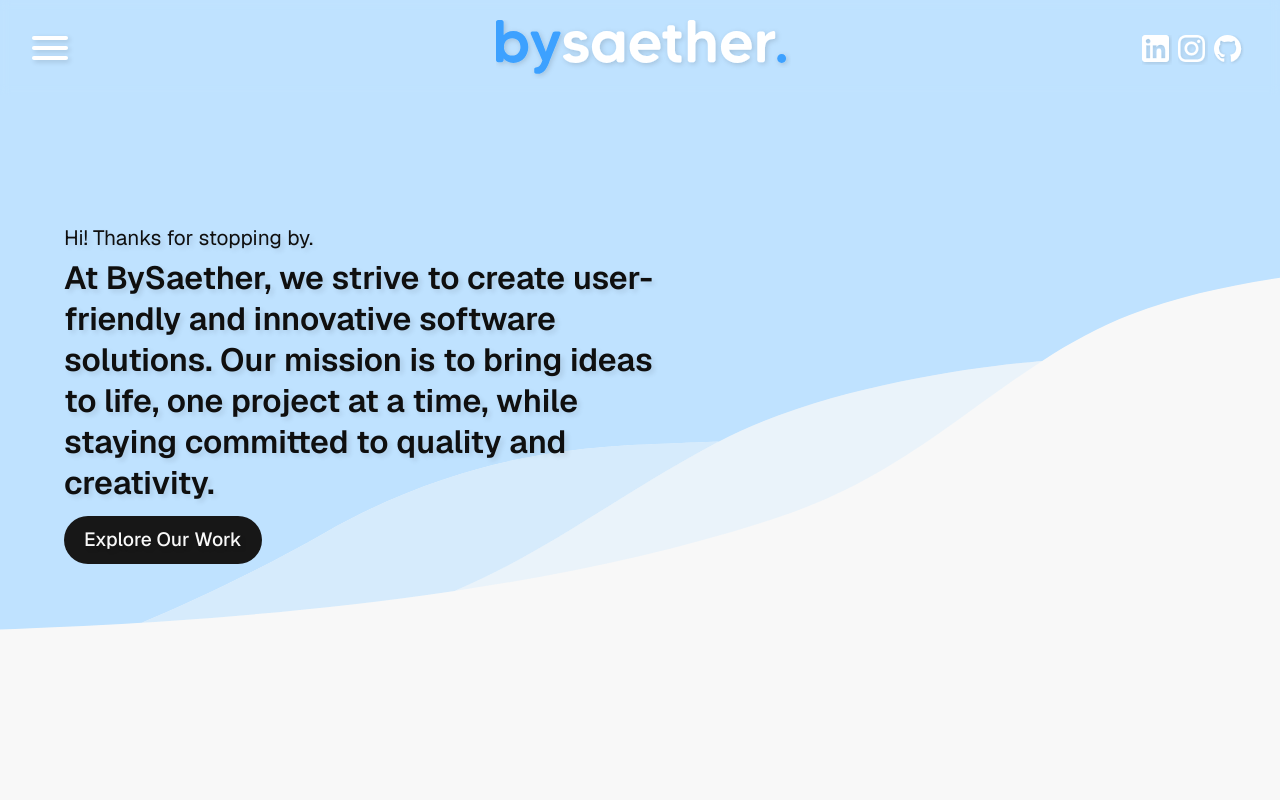
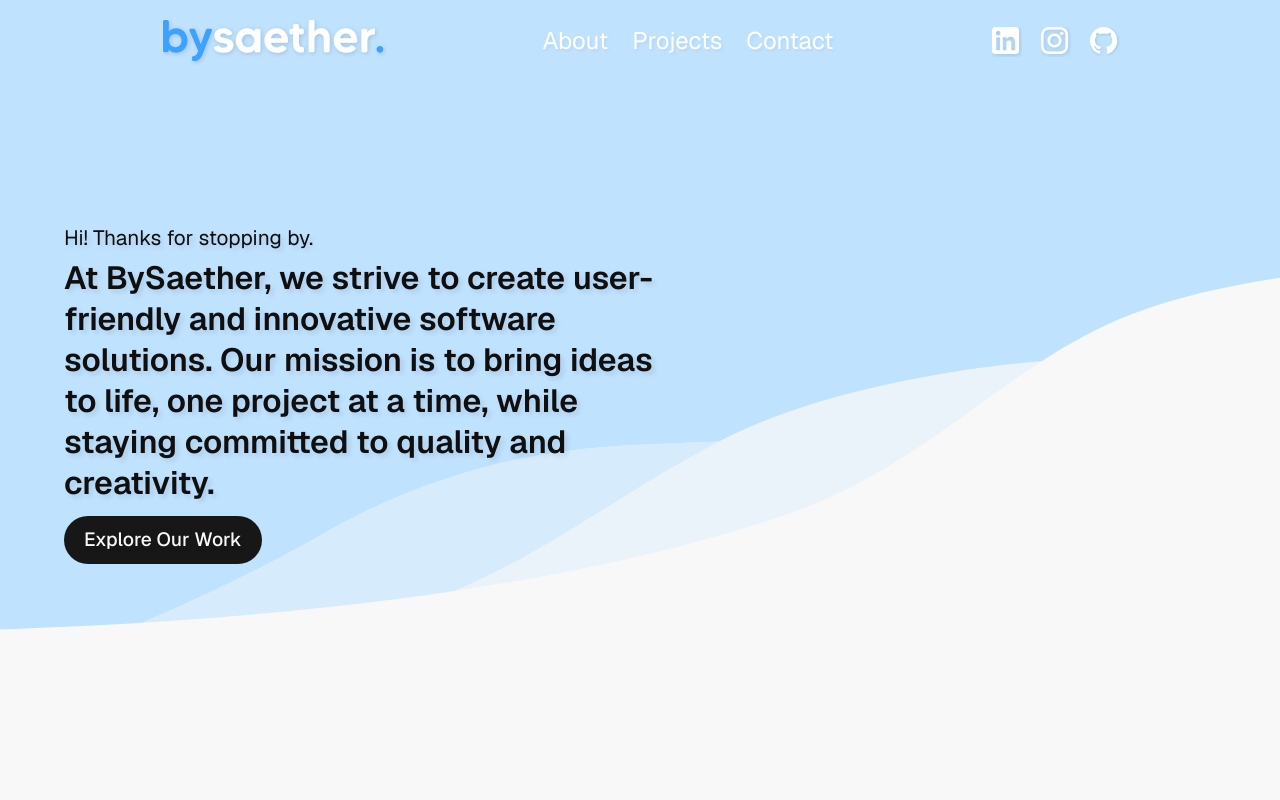
Before and after one commit to williamsaether/bysaether.com, a Next.js app: page / in a window 1280 px wide. Shown: the top 800 px of the page. Built offline with nearby package versions, Linux system fonts and the light colour scheme.

Commit message:
started on new header look

```diff
--- a/app/common.module.css
+++ b/app/common.module.css
@@ -1,5 +1,4 @@
 .code {
-  font-family: inherit;
   background: var(--gray-alpha-100);
   padding: 2px 4px;
   border-radius: 4px;
--- a/app/contact/contact.module.css
+++ b/app/contact/contact.module.css
@@ -130,7 +130,6 @@
     border: 1px solid var(--border);
     padding: 8px 12px;
     font-size: 1.2rem;
-    font-family: var(--font-geist-sans);
 }
 
 textarea.formInput {
--- a/app/globals.css
+++ b/app/globals.css
@@ -54,7 +54,7 @@ body {
 body {
   color: var(--foreground);
   background: var(--background);
-  font-family: Arial, Helvetica, sans-serif;
+  font-family: var(--font-geist-sans);
   -webkit-font-smoothing: antialiased;
   -moz-osx-font-smoothing: grayscale;
 }
@@ -83,7 +83,6 @@ body > div {
   width: 1500px;
   max-width: 90svw;
   margin: 6rem auto auto;
-  font-family: var(--font-geist-sans);
 }
 
 body > div > header {
--- a/components/Header.module.css
+++ b/components/Header.module.css
@@ -3,7 +3,6 @@
     top: 0;
     left: 0;
     width: 100%;
-    padding: 1rem 2rem;
     color: white;
     z-index: 1000;
 
@@ -13,8 +12,20 @@
     transition: background-color 0.2s ease;
 }
 
+.navbar {
+    display: grid;
+    grid-template-columns: 14rem auto 8rem;
+    margin: 1rem 10rem;
+    align-items: center;
+}
+
 .scrolled {
     background-color: rgba(191, 226, 255, 0.75);
+}
+
+.logo {
+    width: 100%;
+    height: auto;
 }
 
 .header img {
@@ -29,14 +40,26 @@
     width: 24px;
 }
 
-.navbar {
+.menu {
+    display: flex;
+    justify-content: center;
+    flex-direction: row;
+    align-items: center;
+    font-size: 1.5rem;
+    gap: 1.5rem;
+    text-shadow: 2px 2px 3px rgba(0, 0, 0, 0.05);
+}
+
+.socials {
     display: flex;
     justify-content: space-between;
+    width: 100%;
     align-items: center;
+    padding-top: 8px;
 }
 
 .burger {
-    display: flex;
+    display: none;
     flex-direction: column;
     gap: 6px;
     cursor: pointer;
@@ -66,6 +89,11 @@
     transform: rotate(-45deg) translate(7px, -7px);
 }
 
+@media(max-width: 800px) {
+    .burger {
+        display: flex;
+    }
+
     .menu {
         position: absolute;
         left: -100px;
@@ -76,7 +104,6 @@
     }
 
     .navLink {
-    font-size: 1.5rem;
         text-transform: uppercase;
         transition: transform 0.5s ease;
     }
@@ -91,15 +118,4 @@
     .activeNav:nth-child(2) {
         transition: transform 0.7s ease!important;
     }
-
-.socials {
-    display: flex;
-    justify-content: center;
-    align-items: center;
-    gap: 6px;
-    padding-top: 8px;
 }
-
-.burger, .socials {
-    width: 110px;
-}
--- a/components/Header.tsx
+++ b/components/Header.tsx
@@ -42,6 +42,7 @@ export default function Header() {
         </button>
         <Link href={'/'}>
           <Image
+            className={styles.logo}
             src="/images/bysaether.svg"
             alt="BySaether Logo"
             width={295}
@@ -50,6 +51,11 @@ export default function Header() {
             priority
           />
         </Link>
+        <nav className={styles.menu}>
+          <Link className={`${styles.navLink} ${isOpen ? styles.activeNav : ''}`} href={'/'}>About</Link>
+          <Link className={`${styles.navLink} ${isOpen ? styles.activeNav : ''}`} href={'/about'}>Projects</Link>
+          <Link className={`${styles.navLink} ${isOpen ? styles.activeNav : ''}`} href={'/about'}>Contact</Link>
+        </nav>
         <div className={styles.socials}>
           <a
             href={'https://www.linkedin.com/company/bysaether/'}
@@ -92,10 +98,6 @@ export default function Header() {
           </a>
         </div>
       </div>
-      <nav className={styles.menu}>
-        <Link className={`${styles.navLink} ${isOpen ? styles.activeNav : ''}`} href={'/'}>Home</Link>
-        <Link className={`${styles.navLink} ${isOpen ? styles.activeNav : ''}`} href={'/about'}>About</Link>
-      </nav>
     </header>
   )
 }
```
Lines whose indentation alone changed are shown as unchanged.
